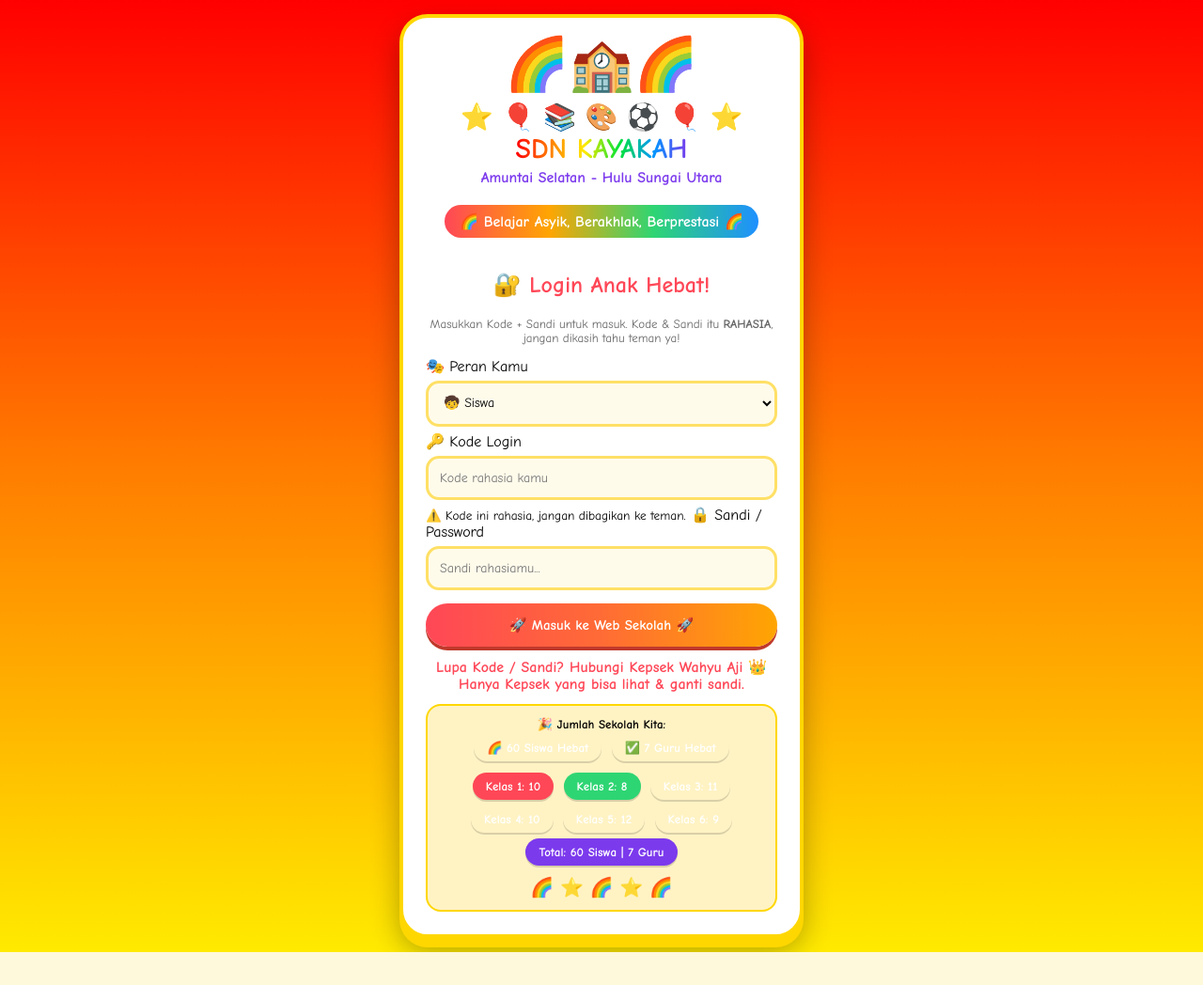
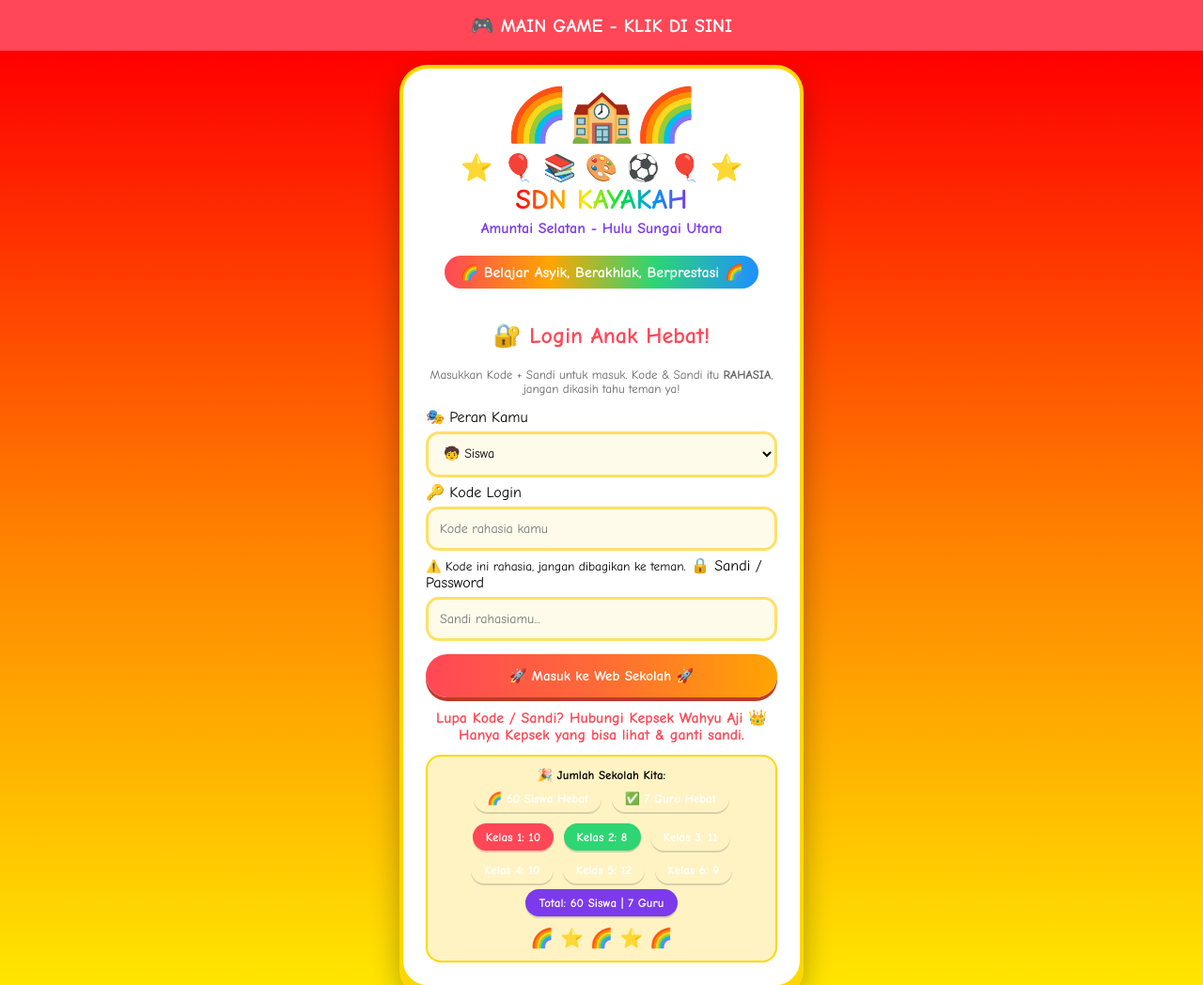
Before and after one commit to aji68277-art/sdn-kayakah, a plain HTML site: page index.html in a window 1280 px wide. Shown: the top 1048 px of the page at 94% size. Before the commit the page ends 1013 px from the top, so only its background shows below. Drawn offline with Linux system fonts and the light colour scheme.

Commit message:
Update index.html

```diff
--- a/index.html
+++ b/index.html
@@ -53,6 +53,7 @@ body.mode-edit .edit-tools{display:block}
 </style>
 </head>
 <body>
+  <a href="game.html" style="display:block;text-align:center;background:#FF4757;color:white;padding:15px;font-size:20px;font-weight:bold;text-decoration:none;">🎮 MAIN GAME - KLIK DI SINI</a>
 
 <div id="loginPage">
   <div class="login-box">
```
